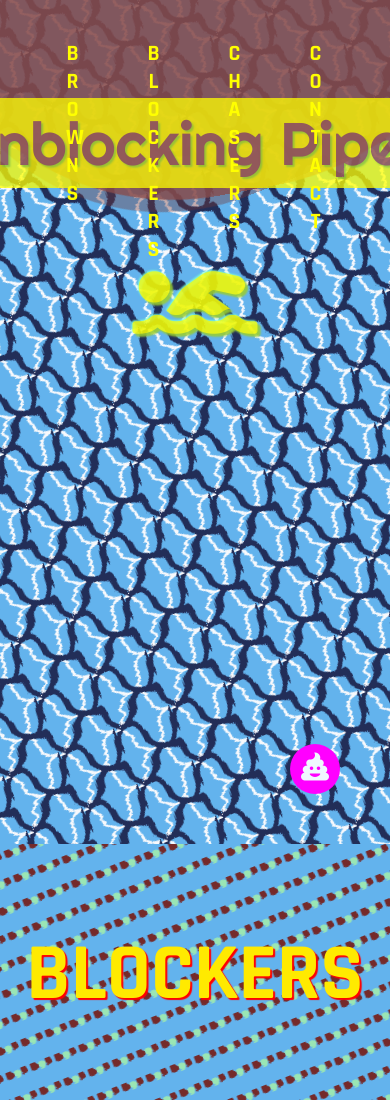
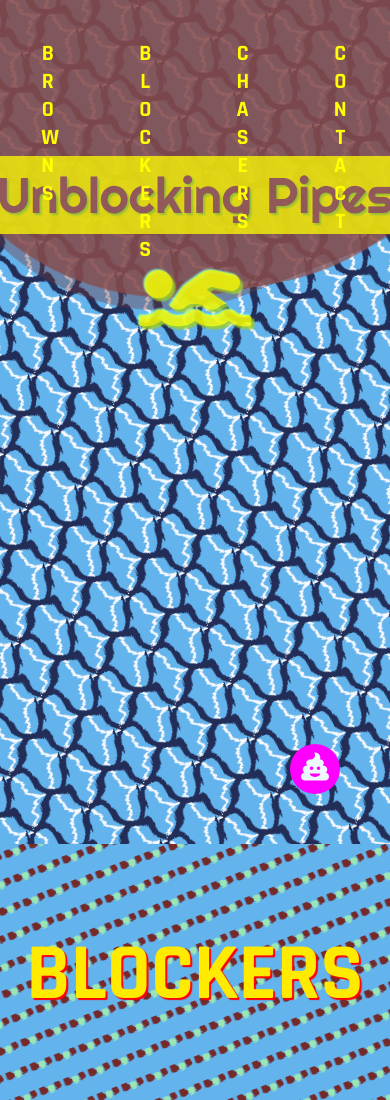
Before and after one commit to beautyTruth/super-duper-barnacle, a plain HTML site: page index.html in a window 390 px wide. Shown: the top 1100 px of the page. Drawn offline with Linux system fonts and the light colour scheme.

Commit message:
complete responsive styling at 950px breakpoint

```diff
--- a/style.css
+++ b/style.css
@@ -583,3 +583,33 @@ html {
     margin: 5rem 0 4rem 0;
   }
 }
+
+@media (max-width: 1150px) {
+  .floating-bg {
+    top: -90vw;
+  }
+
+  .section-1-heading {
+    font-size: 5rem;
+    top: 30vw;
+    width: 60rem;
+  }
+
+  .logo i {
+    font-size: 9rem;
+  }
+}
+
+@media (max-width: 950px) {
+  .floating-bg {
+    top: -75vw;
+  }
+
+  .section-1-heading {
+    top: 40vw;
+  }
+
+  .navbar {
+    justify-content: space-around;
+  }
+}
```
